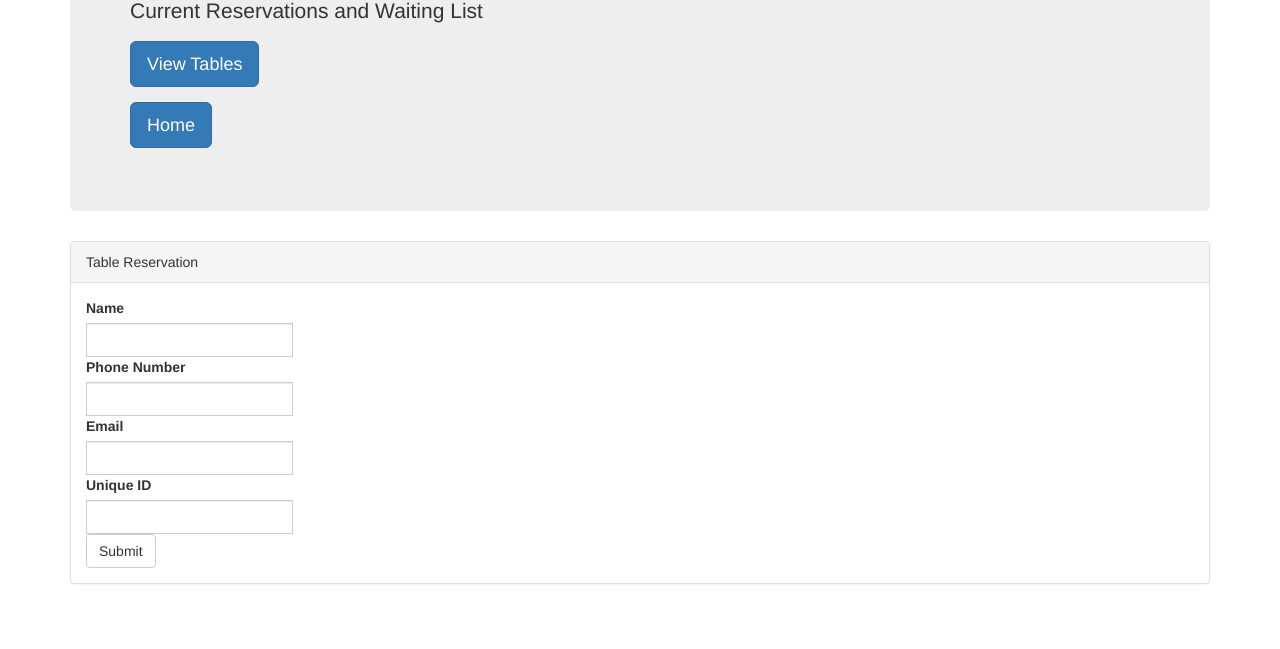
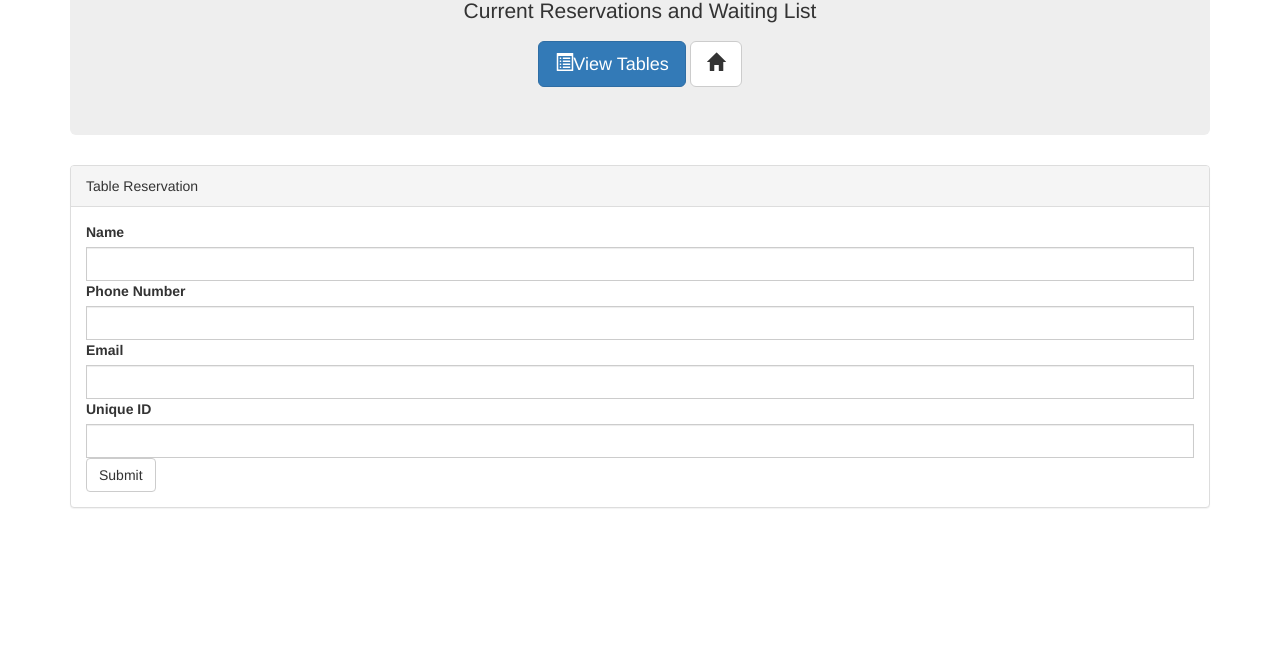
Before and after one commit to ancisqos/Hot-Restaurant, a website: page reserve.html in a window 1280 px wide. Shown: the part 151-800 px from the top of the page. Drawn offline with nearby package versions, Linux system fonts and the light colour scheme.

Commit message:
updated html and style

```diff
--- a/reserve.html
+++ b/reserve.html
@@ -6,35 +6,44 @@
     <title>Reserve a table</title>
     <!-- Latest compiled and minified CSS -->
     <link rel="stylesheet" href="https://maxcdn.bootstrapcdn.com/bootstrap/3.3.7/css/bootstrap.min.css" integrity="sha384-BVYiiSIFeK1dGmJRAkycuHAHRg32OmUcww7on3RYdg4Va+PmSTsz/K68vbdEjh4u" crossorigin="anonymous">
+    <link rel="stylesheet" type="text/css" href="./style.css">
 </head>
 
 <body>
 
 <div class="container">
     <div class="jumbotron">
-        <h1>Hot Restaurant</h1>
-        <p>Current Reservations and Waiting List</p>
-        <p><a id="tablesBtn" class="btn btn-primary btn-lg" href="tables.html" role="button">View Tables</a></p>
-        <p><a id="homeBtn" class="btn btn-primary btn-lg" href="index.html" role="button">Home</a></p>
+        <h1 class="text-center">Hot Restaurant</h1>
+        <p class="text-center">Current Reservations and Waiting List</p>
+        <div class="text-center">
+        <a href="/tables.html">
+                    <button type="button" class="btn btn-lg btn-primary">
+                        <span class="glyphicon glyphicon-list-alt"></span>View Tables</button>
+                </a>
+                <a href="/">
+                    <button type="button" class="btn btn-lg btn-default"><span class="glyphicon glyphicon-home"></span>
+                    </button>
+                </a>
+        </div>
     </div>
     <div class="panel panel-default">
         <div class="panel-heading">Table Reservation</div>
         <div class="panel-body">
             <label for="basic-url">Name</label>
             <div class="input-group">
-                <input id="nameInput" type="text" class="form-control" id="basic-url" aria-describedby="basic-addon3">
+                <input id="nameInput" type="text" class="form-control" aria-describedby="basic-addon3">
             </div>
             <label for="basic-url">Phone Number</label>
             <div class="input-group">
-                <input id="numberInput" type="text" class="form-control" id="basic-url" aria-describedby="basic-addon3">
+                <input id="numberInput" type="text" class="form-control"  aria-describedby="basic-addon3">
             </div>
             <label for="basic-url">Email</label>
             <div class="input-group">
-                <input id="emailInput" type="text" class="form-control" id="basic-url" aria-describedby="basic-addon3">
+                <input id="emailInput" type="text" class="form-control" aria-describedby="basic-addon3">
             </div>
             <label for="basic-url">Unique ID</label>
             <div class="input-group">
-                <input id="idInput" type="text" class="form-control" id="basic-url" aria-describedby="basic-addon3">
+                <input id="idInput" type="text" class="form-control" aria-describedby="basic-addon3">
             </div>
             <input id="submitBtn" class="btn btn-default" type="submit" value="Submit">
         </div>
--- /dev/null
+++ b/style.css
@@ -0,0 +1,7 @@
+.btn {
+	display:inline-block;
+}
+
+.input-group {
+	width: 100%;
+}
```
Also changed, not shown: index.html (+24 -16 lines), tables.html (+17 -17 lines).
